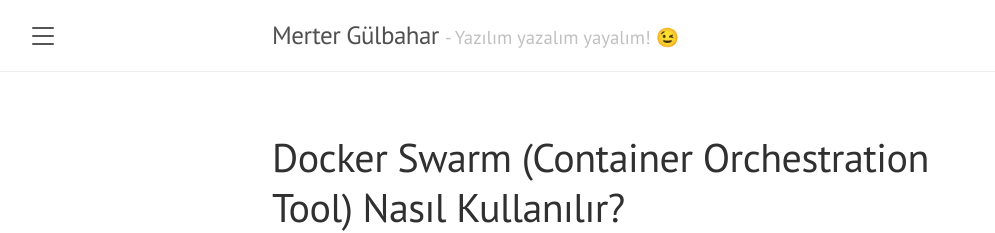
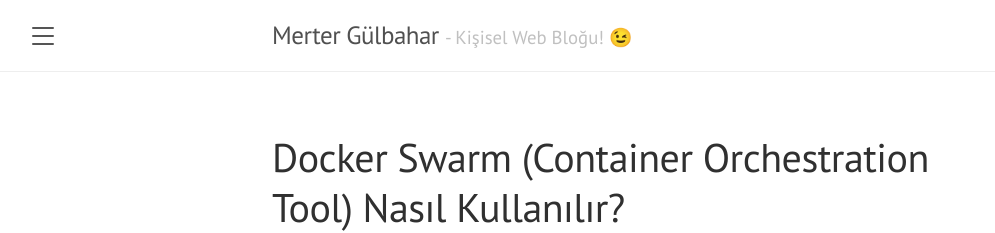
Before and after one commit to merterr/merterr.github.io, a Jekyll site: the page built from index.html, in a window 1280 px wide and 900 px high. Shown: the top 233 px of the window, without its empty margins (8-1003 px from the left). Built offline with Jekyll 4.4.1, drawn with Linux system fonts in a browser that asks for light colours; nearby versions of some CDN libraries; the list of posts is cut into pages by our own code.

Commit message:
Update _config.yml

```diff
--- a/_config.yml
+++ b/_config.yml
@@ -1,7 +1,7 @@
 # Setup
 title:               Merter Gülbahar
 tagline:             "Bilgisayar Mühendisi"
-description:         "Yazılım yazalım yayalım! &#128521;"
+description:         "Kişisel Web Bloğu! &#128521;"
 url:                 https://merterr.com
 baseurl:             ''
 paginate:            1
```
